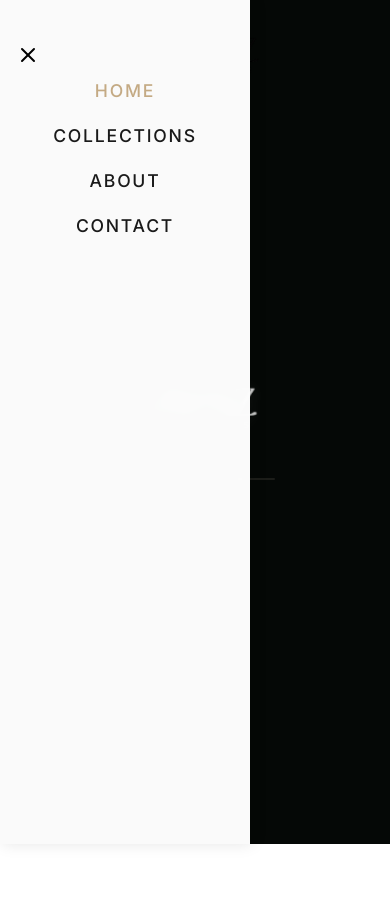
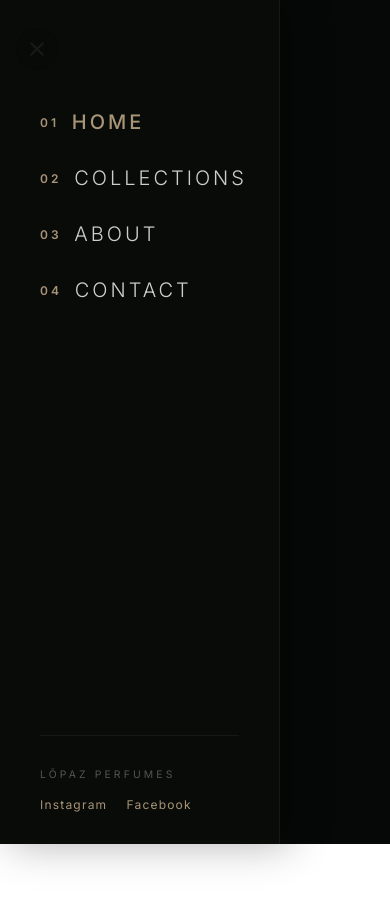
Before and after one commit to AminaAshraf2002/Lopas-Perfume, a React (Vite) app: page / in a window 390 px wide. Both pictures are taken after a click on the button "Toggle menu". Shown: the top 902 px of the page. Built offline with nearby package versions, Linux system fonts and the light colour scheme.

Commit message:
Overhaul mobile header and navigation: fix scrolled logo stretching, implement premium morphing hamburger button, style dark carbon glass sidebar menu, and reduce mobile margins on production section

```diff
--- a/src/App.css
+++ b/src/App.css
@@ -17,6 +17,8 @@
 
 .header-logo-image {
   height: 80px; /* Reverted to original size */
+  width: auto;
+  object-fit: contain;
   filter: invert(0);
   transition: filter 0.3s ease;
 }
@@ -92,7 +94,6 @@
   background: transparent;
   border: none;
   cursor: pointer;
-  color: #1a1a1a;
   padding: 0;
 }
 
@@ -231,6 +232,14 @@
   justify-content: center;
 }
 
+.nav-num {
+  display: none;
+}
+
+.sidebar-footer {
+  display: none;
+}
+
 /* Responsive Header */
 @media (max-width: 1024px) {
   .app-header {
@@ -248,11 +257,85 @@
     justify-content: space-between;
   }
 
-  .app-header .mobile-menu-btn,
-  .header-transparent .mobile-menu-btn {
+  .mobile-menu-btn {
+    display: flex !important;
+    position: relative;
+    width: 42px;
+    height: 42px;
+    border-radius: 50%;
+    border: 1px solid rgba(255, 255, 255, 0.25) !important;
+    background: rgba(255, 255, 255, 0.08) !important;
+    backdrop-filter: blur(8px);
+    cursor: pointer;
+    padding: 0;
+    flex-direction: column;
+    justify-content: center;
+    align-items: center;
+    gap: 4px;
+    transition: all 0.3s cubic-bezier(0.25, 1, 0.5, 1);
+    z-index: 200;
+  }
+
+  .header-past-hero .mobile-menu-btn {
+    border-color: rgba(0, 0, 0, 0.08) !important;
+    background: rgba(0, 0, 0, 0.03) !important;
+  }
+
+  /* Morphing hamburger to X states */
+  .mobile-menu-btn.open {
+    border-color: rgba(0, 0, 0, 0.1) !important;
+    background: rgba(0, 0, 0, 0.03) !important;
+  }
+
+  .mobile-menu-btn:hover {
+    transform: scale(1.05);
+    background: rgba(255, 255, 255, 0.15) !important;
+  }
+
+  .header-past-hero .mobile-menu-btn:hover {
+    background: rgba(0, 0, 0, 0.06) !important;
+  }
+
+  /* Hamburger Lines */
+  .hamburger-line {
     display: block;
-    z-index: 200;
-    color: #000 !important; /* Force hamburger / close button to be black on mobile */
+    width: 18px;
+    height: 2px;
+    background-color: #ffffff;
+    border-radius: 1px;
+    transition: all 0.3s cubic-bezier(0.25, 1, 0.5, 1);
+  }
+
+  .line-2 {
+    width: 12px;
+    align-self: flex-start;
+    margin-left: 12px;
+  }
+
+  .header-past-hero .hamburger-line,
+  .mobile-menu-btn.open .hamburger-line {
+    background-color: #1a1a1a !important;
+  }
+
+  /* Morph to X when open */
+  .mobile-menu-btn.open .line-1 {
+    transform: translateY(6px) rotate(45deg);
+    width: 18px;
+  }
+
+  .mobile-menu-btn.open .line-2 {
+    opacity: 0;
+    transform: translateX(-10px);
+  }
+
+  .mobile-menu-btn.open .line-3 {
+    transform: translateY(-6px) rotate(-45deg);
+    width: 18px;
+    align-self: center;
+  }
+
+  .header-past-hero {
+    padding: 0.5rem 1.5rem !important; /* Fixed: prevents logo squishing/stretching by reducing lateral padding on mobile */
   }
 
   .logo-container {
@@ -260,7 +343,17 @@
   }
 
   .header-logo-image {
+    width: auto !important;
+    height: 65px !important; /* Increased logo height, scales width proportionally (approx. 96px width) */
+    object-fit: contain;
     filter: invert(0) !important; /* Force black logo on mobile viewports */
+  }
+
+  .header-past-hero .header-logo-image {
+    width: auto !important;
+    height: 65px !important;
+    object-fit: contain;
+    filter: invert(0) !important;
   }
 
   .header-left {
@@ -271,17 +364,19 @@
     position: fixed;
     top: 0;
     left: -100%;
-    width: 250px;
+    width: 280px;
     height: 100vh;
-    background-color: rgba(255, 255, 255, 0.98);
-    backdrop-filter: blur(10px);
+    background-color: rgba(10, 12, 10, 0.98); /* Luxury dark carbon bg */
+    backdrop-filter: blur(25px);
+    border-right: 1px solid rgba(255, 255, 255, 0.05);
     flex-direction: column;
-    padding-top: 80px;
-    transition: left 0.3s ease;
+    padding: 110px 2.5rem 2rem 2.5rem;
+    transition: left 0.4s cubic-bezier(0.25, 1, 0.5, 1);
     z-index: 150;
     justify-content: flex-start;
-    align-items: center;
-    box-shadow: 2px 0 15px rgba(0,0,0,0.1);
+    align-items: flex-start; /* Left-align links for luxury feel */
+    box-shadow: 10px 0 40px rgba(0, 0, 0, 0.3);
+    box-sizing: border-box;
   }
 
   .nav-links.mobile-open {
@@ -289,13 +384,94 @@
   }
 
   .app-header .nav-links .header-link {
-    margin: 0 0 1.5rem 0;
-    font-size: 1.1rem;
-    color: #1a1a1a !important; /* Force sidebar links to be black on mobile, overriding header-transparent */
+    margin: 0 0 2rem 0;
+    font-size: 1.25rem;
+    font-family: var(--font-sans);
+    font-weight: 300;
+    letter-spacing: 0.15em;
+    text-transform: uppercase;
+    color: rgba(255, 255, 255, 0.8) !important;
+    width: 100%;
+    display: flex;
+    align-items: center;
+    transition: all 0.3s cubic-bezier(0.25, 1, 0.5, 1);
+    opacity: 0;
+    transform: translateX(-15px);
+  }
+
+  .nav-links.mobile-open .header-link {
+    opacity: 1;
+    transform: translateX(0);
+  }
+
+  /* Stagger delays for menu links */
+  .nav-links.mobile-open .header-link:nth-child(1) { transition-delay: 0.1s; }
+  .nav-links.mobile-open .header-link:nth-child(2) { transition-delay: 0.18s; }
+  .nav-links.mobile-open .header-link:nth-child(3) { transition-delay: 0.26s; }
+  .nav-links.mobile-open .header-link:nth-child(4) { transition-delay: 0.34s; }
+
+  .app-header .nav-links .header-link:hover {
+    color: #ebd9be !important;
+    transform: translateX(8px);
   }
 
   .app-header .nav-links .header-link.active {
-    color: #c4aa84 !important; /* Gold active color for mobile menu items */
+    color: #a89476 !important;
+    font-weight: 500;
+  }
+
+  .nav-num {
+    display: inline-block;
+    color: #a89476;
+    font-size: 0.75rem;
+    font-family: var(--font-sans);
+    margin-right: 0.8rem;
+    font-weight: 600;
+  }
+
+  .sidebar-footer {
+    display: flex;
+    flex-direction: column;
+    align-items: flex-start;
+    margin-top: auto;
+    width: 100%;
+    border-top: 1px solid rgba(255, 255, 255, 0.05);
+    padding-top: 2rem;
+    opacity: 0;
+    transform: translateY(15px);
+    transition: opacity 0.5s ease 0.42s, transform 0.5s ease 0.42s;
+  }
+
+  .nav-links.mobile-open .sidebar-footer {
+    opacity: 1;
+    transform: translateY(0);
+  }
+
+  .sidebar-brand {
+    font-family: var(--font-sans);
+    font-size: 0.65rem;
+    letter-spacing: 0.3em;
+    color: rgba(255, 255, 255, 0.3);
+    margin-bottom: 1rem;
+    text-transform: uppercase;
+  }
+
+  .sidebar-socials {
+    display: flex;
+    gap: 1.2rem;
+  }
+
+  .sidebar-socials a {
+    font-family: var(--font-sans);
+    font-size: 0.75rem;
+    letter-spacing: 0.1em;
+    color: #a89476;
+    text-decoration: none;
+    transition: color 0.3s ease;
+  }
+
+  .sidebar-socials a:hover {
+    color: #ebd9be;
   }
 
   .search-bar-container {
--- a/src/components/Header.css
+++ b/src/components/Header.css
@@ -4,6 +4,9 @@
 }
 
 .logo-link {
+  display: flex;
+  align-items: center;
+  justify-content: center;
   text-decoration: none;
   color: inherit;
 }
--- a/src/components/Header.jsx
+++ b/src/components/Header.jsx
@@ -49,31 +49,37 @@ export default function Header() {
     <header className={`app-header ${isHeaderVisible ? '' : 'header-hidden'} ${isPastHero ? 'header-past-hero' : 'header-transparent'}`}>
       {/* Mobile Hamburger Button */}
       <button
-        className="mobile-menu-btn"
+        className={`mobile-menu-btn ${isMobileMenuOpen ? 'open' : ''}`}
         onClick={() => setIsMobileMenuOpen(!isMobileMenuOpen)}
+        aria-label="Toggle menu"
       >
-        <svg width="24" height="24" viewBox="0 0 24 24" fill="none" stroke="currentColor" strokeWidth="2" strokeLinecap="round" strokeLinejoin="round">
-          {isMobileMenuOpen ? (
-            <>
-              <line x1="18" y1="6" x2="6" y2="18"></line>
-              <line x1="6" y1="6" x2="18" y2="18"></line>
-            </>
-          ) : (
-            <>
-              <line x1="3" y1="12" x2="21" y2="12"></line>
-              <line x1="3" y1="6" x2="21" y2="6"></line>
-              <line x1="3" y1="18" x2="21" y2="18"></line>
-            </>
-          )}
-        </svg>
+        <span className="hamburger-line line-1"></span>
+        <span className="hamburger-line line-2"></span>
+        <span className="hamburger-line line-3"></span>
       </button>
 
       <div className="header-left">
         <nav className={`nav-links ${isMobileMenuOpen ? 'mobile-open' : ''}`}>
-          <NavLink to="/" className={({isActive}) => isActive ? "header-link active" : "header-link"} end>Home</NavLink>
-          <NavLink to="/collections" className={({isActive}) => isActive ? "header-link active" : "header-link"}>Collections</NavLink>
-          <NavLink to="/about" className={({isActive}) => isActive ? "header-link active" : "header-link"}>About</NavLink>
-          <NavLink to="/contact" className={({isActive}) => isActive ? "header-link active" : "header-link"}>Contact</NavLink>
+          <NavLink to="/" className={({isActive}) => isActive ? "header-link active" : "header-link"} onClick={() => setIsMobileMenuOpen(false)} end>
+            <span className="nav-num">01</span>Home
+          </NavLink>
+          <NavLink to="/collections" className={({isActive}) => isActive ? "header-link active" : "header-link"} onClick={() => setIsMobileMenuOpen(false)}>
+            <span className="nav-num">02</span>Collections
+          </NavLink>
+          <NavLink to="/about" className={({isActive}) => isActive ? "header-link active" : "header-link"} onClick={() => setIsMobileMenuOpen(false)}>
+            <span className="nav-num">03</span>About
+          </NavLink>
+          <NavLink to="/contact" className={({isActive}) => isActive ? "header-link active" : "header-link"} onClick={() => setIsMobileMenuOpen(false)}>
+            <span className="nav-num">04</span>Contact
+          </NavLink>
+
+          <div className="sidebar-footer">
+            <span className="sidebar-brand">LŌPAZ PERFUMES</span>
+            <div className="sidebar-socials">
+              <a href="https://instagram.com" target="_blank" rel="noopener noreferrer">Instagram</a>
+              <a href="https://facebook.com" target="_blank" rel="noopener noreferrer">Facebook</a>
+            </div>
+          </div>
         </nav>
       </div>
 
--- a/src/components/PerfumeInProduction.css
+++ b/src/components/PerfumeInProduction.css
@@ -152,8 +152,14 @@
 }
 
 @media (max-width: 992px) {
+  .production-section {
+    padding: 3rem 1rem !important; /* Decreased section horizontal padding on mobile */
+  }
+
   .production-grid-container {
     gap: 1rem !important;
+    padding-left: 0.5rem !important; /* Decreased container padding on mobile */
+    padding-right: 0.5rem !important;
   }
 
   .production-desc {
```
